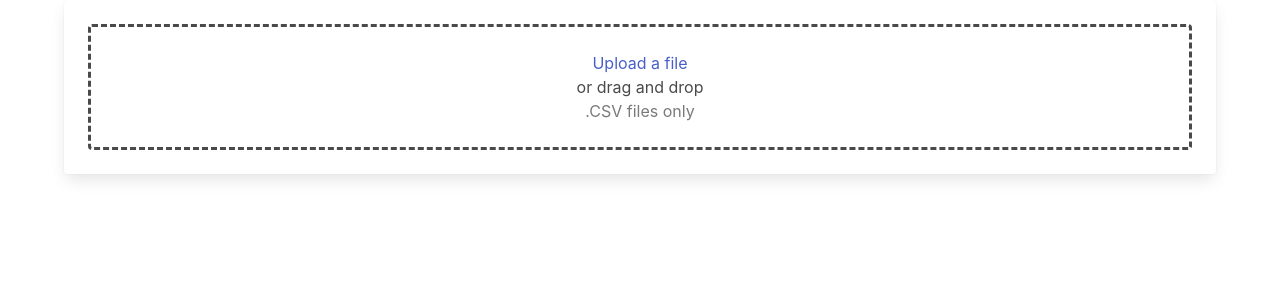
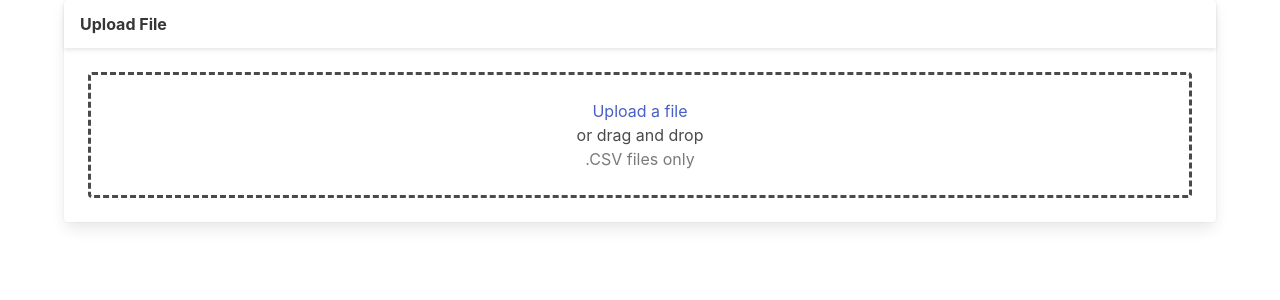
Before and after one commit to rcrespo9/msu-social-analysis-react, a React (Create React App) app: page / in a window 1280 px wide. Shown: the top 300 px of the page. Built offline with nearby package versions, Linux system fonts and the light colour scheme.

Commit message:
base card wrapper component

```diff
--- a/src/App.tsx
+++ b/src/App.tsx
@@ -1,5 +1,6 @@
 import React from 'react';
 import FileUpload from "./FileUpload";
+import BaseCard from "./BaseCard";
 
 function App() {
   const getFileUpload = (e: React.ChangeEvent<HTMLInputElement>) => {
@@ -12,7 +13,9 @@
 
   return (
     <div className="App container">
-      <FileUpload uploadText="Upload a file" uploadAltText="drag and drop" fileTypeHelpText=".CSV files only" handleFileUpload={getFileUpload} handleFileDrop={getFileDrop} />
+      <BaseCard header="Upload File">
+        <FileUpload uploadText="Upload a file" uploadAltText="drag and drop" fileTypeHelpText=".CSV files only" handleFileUpload={getFileUpload} handleFileDrop={getFileDrop} />
+      </BaseCard>
     </div>
   );
 }
--- /dev/null
+++ b/src/BaseCard.tsx
@@ -0,0 +1,25 @@
+import React from "react"
+
+interface BaseCardProps {
+  header?: string;
+  children: React.ReactNode;
+}
+
+const BaseCard = ({ header, children }: BaseCardProps) => {
+  return (
+    <div className="card">
+      {header &&
+        <header className="card-header">
+          <p className="card-header-title">
+            { header }
+          </p>
+        </header>
+      }
+      <div className="card-content">
+        { children }
+      </div>
+    </div>
+  )
+}
+
+export default BaseCard
--- a/src/FileUpload.tsx
+++ b/src/FileUpload.tsx
@@ -28,8 +28,6 @@
   }
 
   return (
-    <div className="card">
-      <div className="card-content">
     <DashedContainer className={`media ${isDropZoneHighlighted ? 'has-background-info-light' : ''}`} onDrop={onDropHandler} onDragOver={(e) => e.preventDefault()} onDragEnter={toggleDropZoneHighlight} onDragLeave={toggleDropZoneHighlight}>
       <div className="media-content has-text-centered p-5">
         <label className="has-text-link is-clickable" htmlFor="file-input">
@@ -40,8 +38,6 @@
         <p className="has-text-grey">{ fileTypeHelpText }</p>
       </div>
     </DashedContainer>
-      </div>
-    </div>
   )
 }
 
```
Also changed, not shown: src/FileUploadItem.tsx (added, +12 -0 lines). Lines whose indentation alone changed are shown as unchanged.
